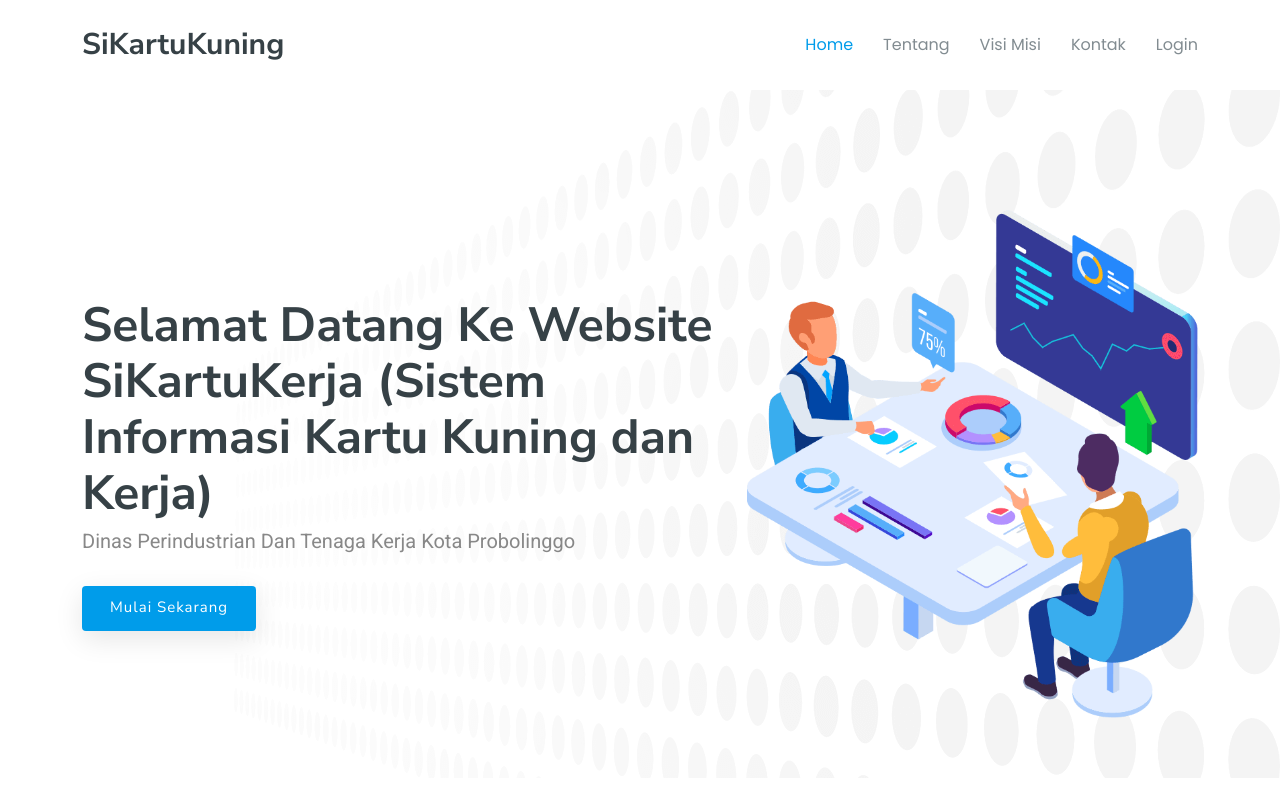
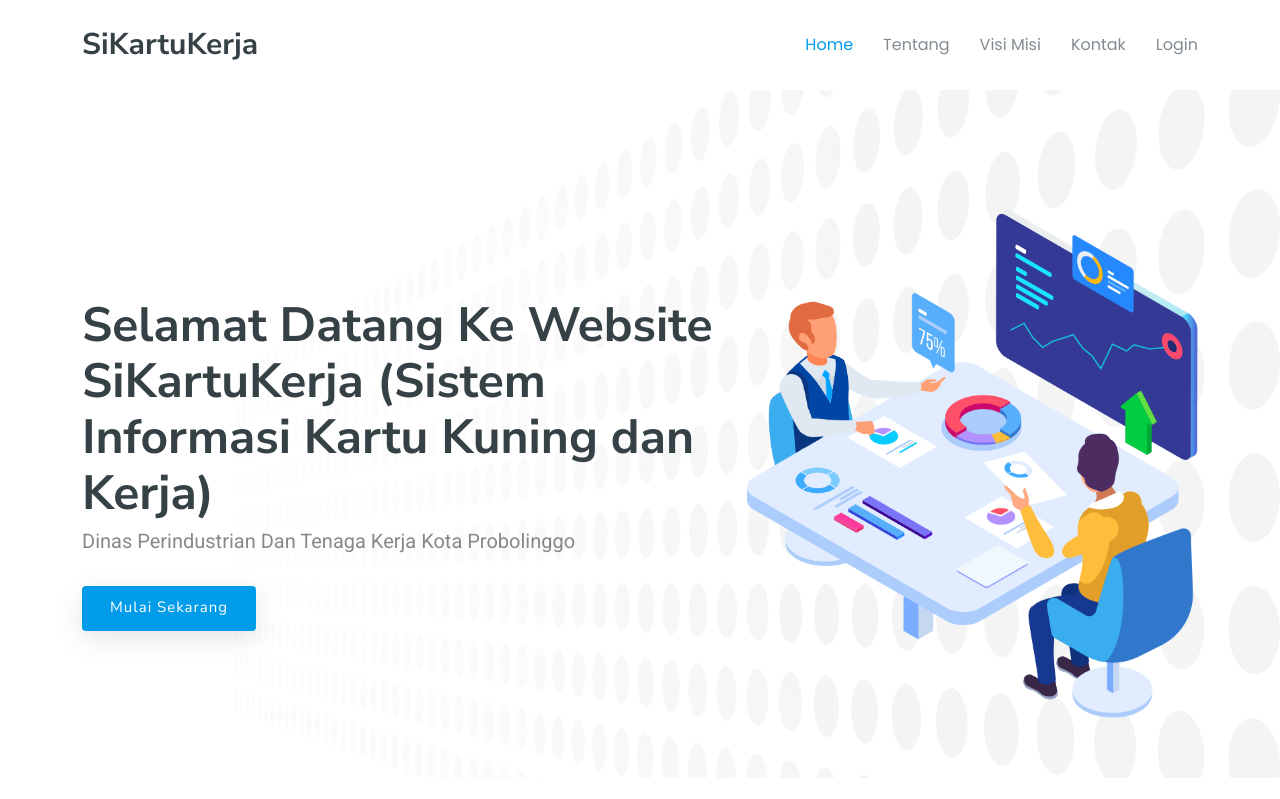
Before and after one commit to jabjabrik/sikartukerja, a CodeIgniter app: page / in a window 1280 px wide. Shown: the top 799 px of the page. Run offline with CodeIgniter, Linux system fonts and the light colour scheme.

Commit message:
update title

```diff
--- a/application/views/home/index.php
+++ b/application/views/home/index.php
@@ -32,7 +32,7 @@
     <header id="header" class="header d-flex align-items-center sticky-top">
         <div class="container position-relative d-flex align-items-center">
             <a href="index.html" class="logo d-flex align-items-center me-auto">
-                <h1 class="sitename">SiKartuKuning</h1>
+                <h1 class="sitename">SiKartuKerja</h1>
             </a>
             <nav id="navmenu" class="navmenu">
                 <ul>
```
